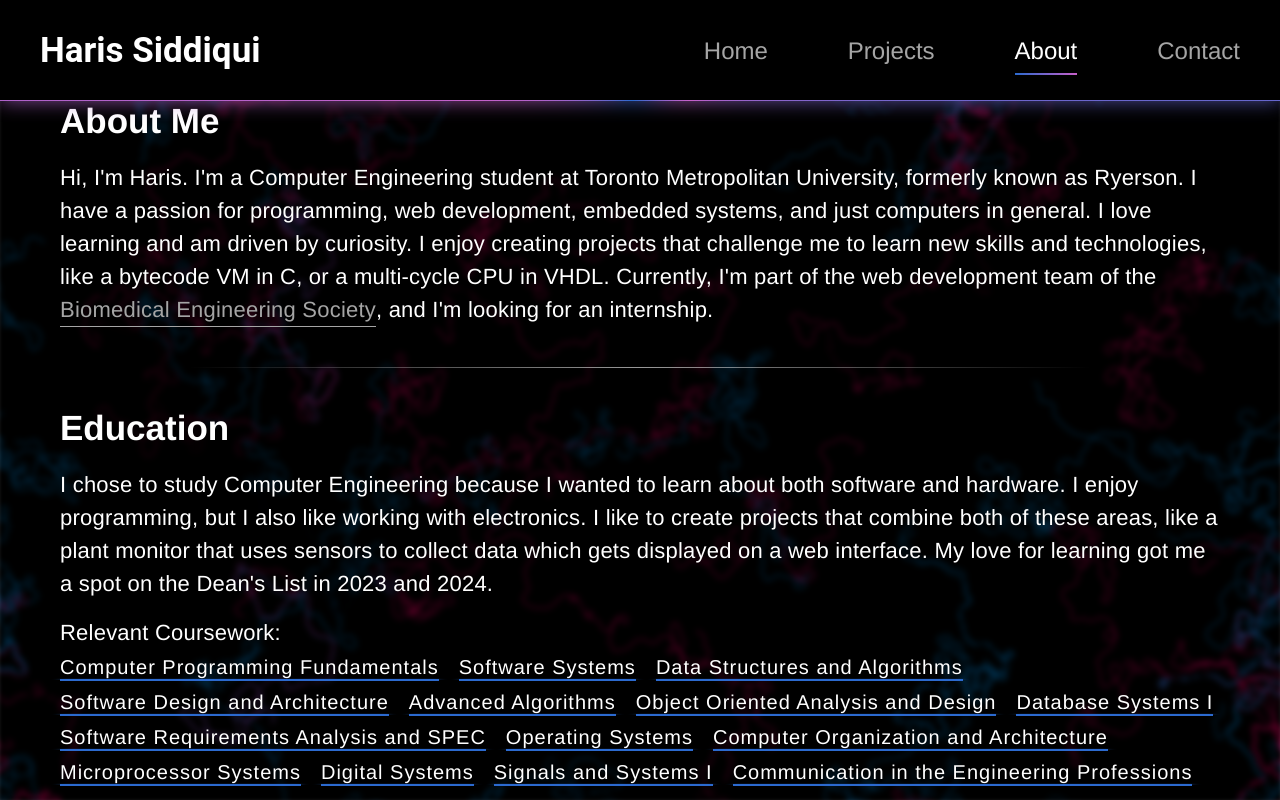
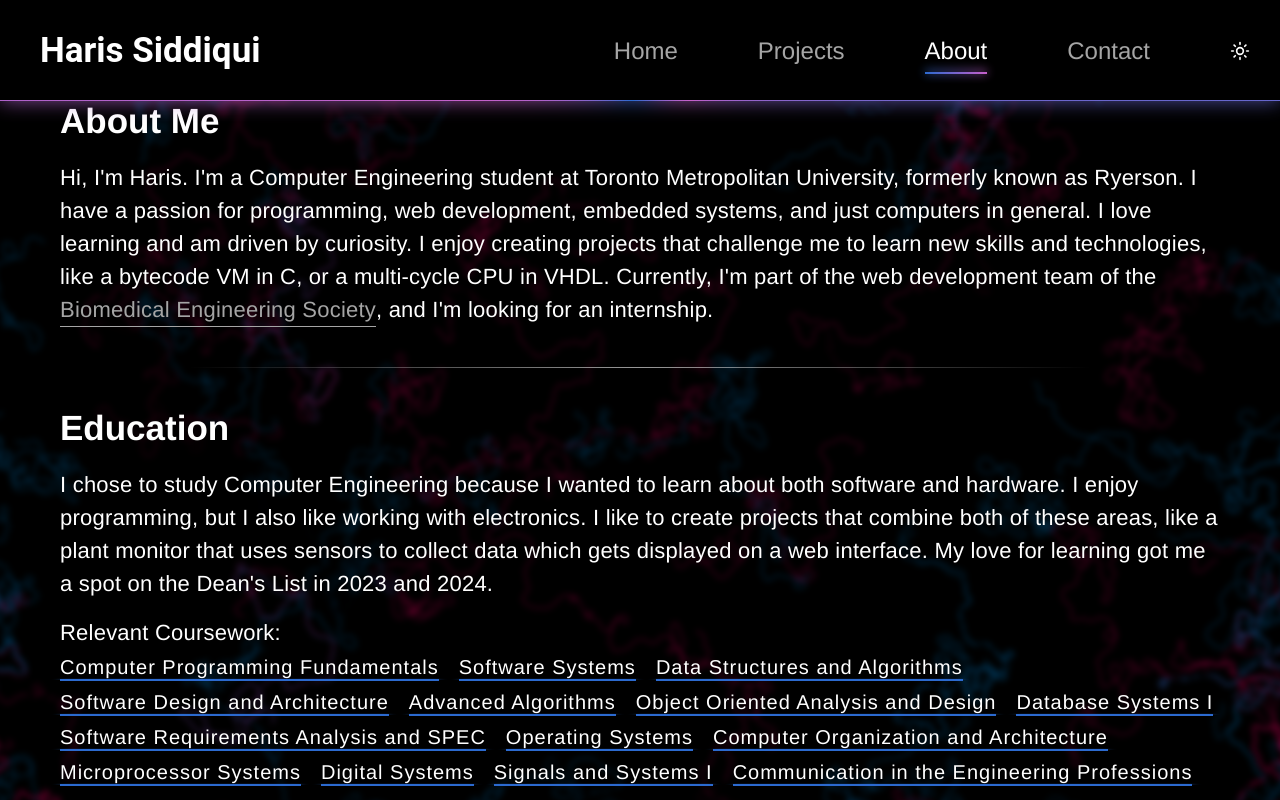
Before and after one commit to Haris-199/portfolio, a React (Vite) app: page /about in a window 1280 px wide. Shown: the top 800 px of the page. Built offline with nearby package versions, Linux system fonts and the light colour scheme.

Commit message:
Improve light theme and add theme toggle

```diff
--- a/src/App.tsx
+++ b/src/App.tsx
@@ -1,63 +1,84 @@
-import { styled, ThemeProvider } from 'styled-components';
+import { styled, ThemeProvider, createGlobalStyle } from 'styled-components';
 import Header from './components/Header';
 import { Outlet } from 'react-router-dom';
 import Footer from './components/Footer';
 import './global.css';
-import { useRef } from 'react';
+import { useRef, useState, useEffect } from 'react';
 import useP5Sketch from './hooks/useP5Sketch';
 import createBackground from './sketches/background';
-// import trail from './sketches/trail';
+
 export const darkTheme = {
   primary: '#2c6acf',
   primaryHover: '#2457aa',
   pink: '#c760ca',
-  text: '#ffffff',
+  text: '#FFFFFF',
   background: '#000000',
   foreground: '#202020',
-  grey: '#a5a5a5',
+  grey: '#A5A5A5',
   buttonText: '#ffffff',
-
   glassBg: 'rgba(255, 255, 255, 0.03)',
   glassBorder: 'rgba(255, 255, 255, 0.08)',
   glassBorderTop: 'rgba(255, 255, 255, 0.15)',
   glassBgHover: 'rgba(255, 255, 255, 0.05)',
   glassBorderHover: 'rgba(255, 255, 255, 0.1)',
   glassBgActive: 'rgba(255, 255, 255, 0.15)',
-
   inputBg: 'rgba(0, 0, 0, 0.2)',
   inputBorder: 'rgba(255, 255, 255, 0.2)',
   inputBgFocus: 'rgba(0, 0, 0, 0.4)',
-
-  shadow: 'rgba(0, 0, 0, 0.3)',
+  boxShadow: '0 8px 32px 0 rgba(0, 0, 0, 0.4)',
   textShadow: '0 0 5px #000, 0 0 10px #000, 0 0 15px #000',
   isDark: true,
 };
 
 export const lightTheme = {
-  primary: '#2c6acf',
-  primaryHover: '#2457aa',
-  pink: '#c760ca',
+  primary: '#1b4fc0',
+  primaryHover: '#133b91',
+  pink: '#9d3d9f',
   text: '#121212',
-  background: '#f8f9fa',
+  background: '#f0f2f5',
   foreground: '#ffffff',
-  grey: '#666666',
+  grey: '#333333',
   buttonText: '#ffffff',
-
-  glassBg: 'rgba(0, 0, 0, 0.03)',
-  glassBorder: 'rgba(0, 0, 0, 0.08)',
-  glassBorderTop: 'rgba(0, 0, 0, 0.15)',
-  glassBgHover: 'rgba(0, 0, 0, 0.05)',
-  glassBorderHover: 'rgba(0, 0, 0, 0.1)',
-  glassBgActive: 'rgba(0, 0, 0, 0.1)',
-
-  inputBg: 'rgba(0, 0, 0, 0.05)',
-  inputBorder: 'rgba(0, 0, 0, 0.1)',
-  inputBgFocus: 'rgba(0, 0, 0, 0.1)',
-
-  shadow: 'rgba(0, 0, 0, 0.1)',
+  glassBg: 'rgba(255, 255, 255, 0.5)',
+  glassBorder: 'rgba(0, 0, 0, 0.06)',
+  glassBorderTop: 'rgba(255, 255, 255, 0.8)',
+  glassBgHover: 'rgba(255, 255, 255, 0.7)',
+  glassBorderHover: 'rgba(0, 0, 0, 0.12)',
+  glassBgActive: 'rgba(240, 240, 240, 0.9)',
+  inputBg: 'rgba(0, 0, 0, 0.02)',
+  inputBorder: 'rgba(9, 30, 66, 0.15)',
+  inputBgFocus: 'rgba(255, 255, 255, 1)',
+  boxShadow: '0 10px 32px -4px rgba(9, 30, 66, 0.15), 0 0 1px 0 rgba(9, 30, 66, 0.2)',
   textShadow: 'none',
   isDark: false,
 };
+
+const GlobalStyle = createGlobalStyle`
+  body {
+    background-color: ${(props) => props.theme.background};
+    color: ${(props) => props.theme.text};
+    transition: background-color 0.3s ease, color 0.3s ease;
+  }
+
+  ::-webkit-scrollbar {
+    width: 12px;
+  }
+
+  ::-webkit-scrollbar-track {
+    background: ${(props) => props.theme.background};
+    border-left: 1px solid ${(props) => props.theme.glassBorderHover};
+  }
+
+  ::-webkit-scrollbar-thumb {
+    background: ${(props) => props.theme.primary};
+    border-radius: 6px;
+    border: 3px solid ${(props) => props.theme.background};
+  }
+
+  ::-webkit-scrollbar-thumb:hover {
+    background: ${(props) => props.theme.pink};
+  }
+`;
 
 const Layout = styled.div`
   display: flex;
@@ -80,14 +101,44 @@ const MainContent = styled.main`
   }
 `;
 
+// Extracted canvas container ensuring it stays strictly in the background
+const CanvasContainer = styled.div`
+  position: fixed;
+  top: 0;
+  left: 0;
+  width: 100%;
+  height: 100%;
+  z-index: -1;
+  pointer-events: none;
+`;
+
+// Wrapper component to isolate the p5 hook
+function P5Background({ themeMode }: { themeMode: 'dark' | 'light' }) {
+  const ref = useRef<HTMLDivElement>(null);
+  useP5Sketch(createBackground(themeMode), ref);
+  return <CanvasContainer ref={ref} />;
+}
+
 export default function App() {
-  const ref = useRef<HTMLDivElement>(null);
-  useP5Sketch(createBackground("dark"), ref);
+  const [themeMode, setThemeMode] = useState<'dark' | 'light'>(() => {
+    const savedTheme = localStorage.getItem('themePreference');
+    return savedTheme === 'light' ? 'light' : 'dark';
+  });
+
+  useEffect(() => {
+    localStorage.setItem('themePreference', themeMode);
+  }, [themeMode]);
+
+  const toggleTheme = () => {
+    setThemeMode((prev) => (prev === 'dark' ? 'light' : 'dark'));
+  };
 
   return (
-    <ThemeProvider theme={darkTheme}>
-      <Layout ref={ref}>
-        <Header />
+    <ThemeProvider theme={themeMode === 'dark' ? darkTheme : lightTheme}>
+      <GlobalStyle />
+      <Layout>
+        <P5Background key={themeMode} themeMode={themeMode} />
+        <Header toggleTheme={toggleTheme} isDark={themeMode === 'dark'} />
         <MainContent>
           <Outlet />
         </MainContent>
--- a/src/components/ContactForm.tsx
+++ b/src/components/ContactForm.tsx
@@ -17,7 +17,7 @@ const StyledForm = styled.form`
   border-top: 1px solid ${(props) => props.theme.glassBorderTop};
   border-radius: 12px;
   padding: 2.5rem;
-  box-shadow: 0 8px 32px 0 ${(props) => props.theme.shadow};
+  box-shadow: ${(props) => props.theme.boxShadow};
 
   @media (max-width: 600px) {
     padding: 1.5rem;
--- a/src/components/GlowLink.tsx
+++ b/src/components/GlowLink.tsx
@@ -24,11 +24,15 @@ const Link = styled.a`
       ${(props) => props.theme.pink}
     );
     transform: scaleX(0);
-    transition: transform 0.2s ease-in-out;
+
+    transition: transform 0.3s cubic-bezier(0.4, 0, 0.2, 1);
     transform-origin: bottom left;
+    will-change: transform;
+    backface-visibility: hidden;
   }
+
   &::after {
-    height: 4px;
+    height: ${(props) => props.theme.isDark ? '4px' : '2px'};
     filter: blur(5px);
     opacity: 0.8;
   }
--- a/src/components/Header.tsx
+++ b/src/components/Header.tsx
@@ -1,5 +1,6 @@
 import { styled } from 'styled-components';
 import { NavLink } from 'react-router-dom';
+import { Sun, Moon } from 'lucide-react';
 
 const Head = styled.header`
   padding: 1rem;
@@ -15,7 +16,7 @@ const Head = styled.header`
     top: 0;
     left: 0;
     right: 0;
-    bottom: 1px; /* Leaves a 1px gap at the bottom for the spinning border */
+    bottom: 1px;
     background: ${(props) => props.theme.background};
     z-index: -1;
   }
@@ -66,6 +67,7 @@ const Head = styled.header`
   ul {
     list-style: none;
     display: flex;
+    align-items: center;
     gap: 2rem;
     margin: 0;
     position: relative;
@@ -104,20 +106,19 @@ const Head = styled.header`
         content: '';
         position: absolute;
         left: 1rem;
-        right: 1rem;
+        bottom: 0px;
         height: 2px;
-        bottom: -1.5px;
+        width: 0;
         background-image: linear-gradient(
           to right,
           ${(props) => props.theme.primary},
           ${(props) => props.theme.pink}
         );
-        transform: scaleX(0);
-        transition: transform 0.2s ease-in-out;
-        transform-origin: bottom left;
+        transition: width 0.3s cubic-bezier(0.4, 0, 0.2, 1);
       }
+
       &::after {
-        height: 4px;
+        height: ${(props) => props.theme.isDark ? '4px' : '2px'};
         filter: blur(5px);
         opacity: 0.8;
       }
@@ -126,10 +127,9 @@ const Head = styled.header`
       &:focus-visible::before,
       &:hover::after,
       &:focus-visible::after {
-        transform: scaleX(1);
+        width: calc(100% - 2rem);
       }
     }
-
   }
 
   .active:not(.name) {
@@ -142,17 +142,19 @@ const Head = styled.header`
       content: '';
       position: absolute;
       left: 1rem;
-      right: 1rem;
-      bottom: -1.5px;
-      background-image: linear-gradient(
-        to right,
-        ${(props) => props.theme.primary},
-        ${(props) => props.theme.pink}
-      );
+      bottom: 0px;
+      width: calc(100% - 2rem);
+      background-image: linear-gradient(to right, ${(props) => props.theme.primary}, ${(props) => props.theme.pink});
     }
 
     &::before {
       height: 2px;
+    }
+
+    &::after {
+      height: ${(props) => props.theme.isDark ? '4px' : '2px'};
+      filter: blur(5px);
+      opacity: 0.8;
     }
   }
 
@@ -169,7 +171,36 @@ const Head = styled.header`
   }
 `;
 
-export default function Header() {
+const ThemeToggle = styled.button`
+  background: transparent;
+  border: none;
+  color: ${(props) => props.theme.text};
+  cursor: pointer;
+  display: flex;
+  align-items: center;
+  justify-content: center;
+  padding: 0.5rem;
+  border-radius: 50%;
+  transition: all 0.2s ease;
+  margin-left: 0.5rem;
+
+  &:hover {
+    color: ${(props) => props.theme.pink};
+    background: ${(props) => props.theme.glassBgHover};
+    transform: scale(1.1);
+  }
+
+  &:active {
+    transform: scale(0.95);
+  }
+`;
+
+interface HeaderProps {
+  toggleTheme: () => void;
+  isDark: boolean;
+}
+
+export default function Header({ toggleTheme, isDark }: HeaderProps) {
   return (
     <Head>
       <div className="header-bg"></div>
@@ -182,6 +213,11 @@ export default function Header() {
           <li><NavLink to='/projects'>Projects</NavLink></li>
           <li><NavLink to='/about'>About</NavLink></li>
           <li><NavLink to='/contact'>Contact</NavLink></li>
+          <li>
+            <ThemeToggle onClick={toggleTheme} aria-label="Toggle theme">
+              {isDark ? <Sun size={20} /> : <Moon size={20} />}
+            </ThemeToggle>
+          </li>
         </ul>
       </nav>
     </Head>
--- a/src/components/Hero.tsx
+++ b/src/components/Hero.tsx
@@ -118,7 +118,7 @@ const HeroContainer = styled.section`
       aspect-ratio: 1 / 1;
       object-fit: cover;
       border-radius: 2rem;
-      box-shadow: 0 10px 30px ${(props) => props.theme.shadow};
+      box-shadow: ${(props) => props.theme.boxShadow};
       border: 2px solid ${(props) => props.theme.glassBorderHover};
     }
   }
--- a/src/global.css
+++ b/src/global.css
@@ -11,21 +11,6 @@
 * {
   margin: 0;
   padding: 0;
-}
-
-::-webkit-scrollbar {
-  width: 12px;
-}
-
-::-webkit-scrollbar-track {
-  background: #000;
-  border-left: 1px solid rgba(255, 255, 255, 0.05);
-}
-
-::-webkit-scrollbar-thumb {
-  background: #1b4fc0;
-  border-radius: 6px;
-  border: 3px solid #000;
 }
 
 body {
--- a/src/pages/ProjectDetails.tsx
+++ b/src/pages/ProjectDetails.tsx
@@ -27,7 +27,7 @@ const DetailsContainer = styled.div`
     aspect-ratio: 16 / 9;
     border: none;
     border-radius: 12px;
-    box-shadow: 0 10px 30px ${(props) => props.theme.shadow};
+    box-shadow: ${(props) => props.theme.boxShadow};
   }
 `;
 
--- a/src/styled.d.ts
+++ b/src/styled.d.ts
@@ -22,8 +22,8 @@ declare module "styled-components" {
     inputBorder: string;
     inputBgFocus: string;
 
-    shadow: string;
     textShadow: string;
+    boxShadow: string;
     isDark: boolean;
   }
 }
```
Also changed, not shown: src/components/Skills.tsx (+9 -3 lines), src/pages/About.tsx (+16 -16 lines).
